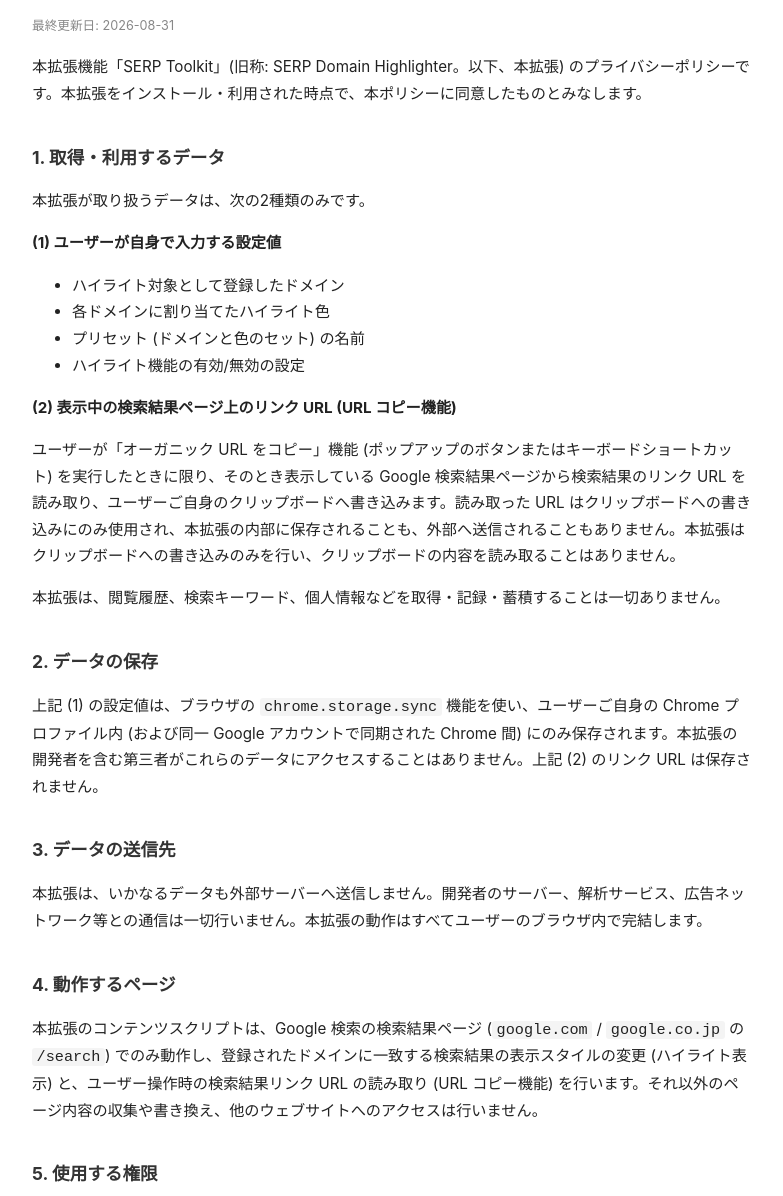
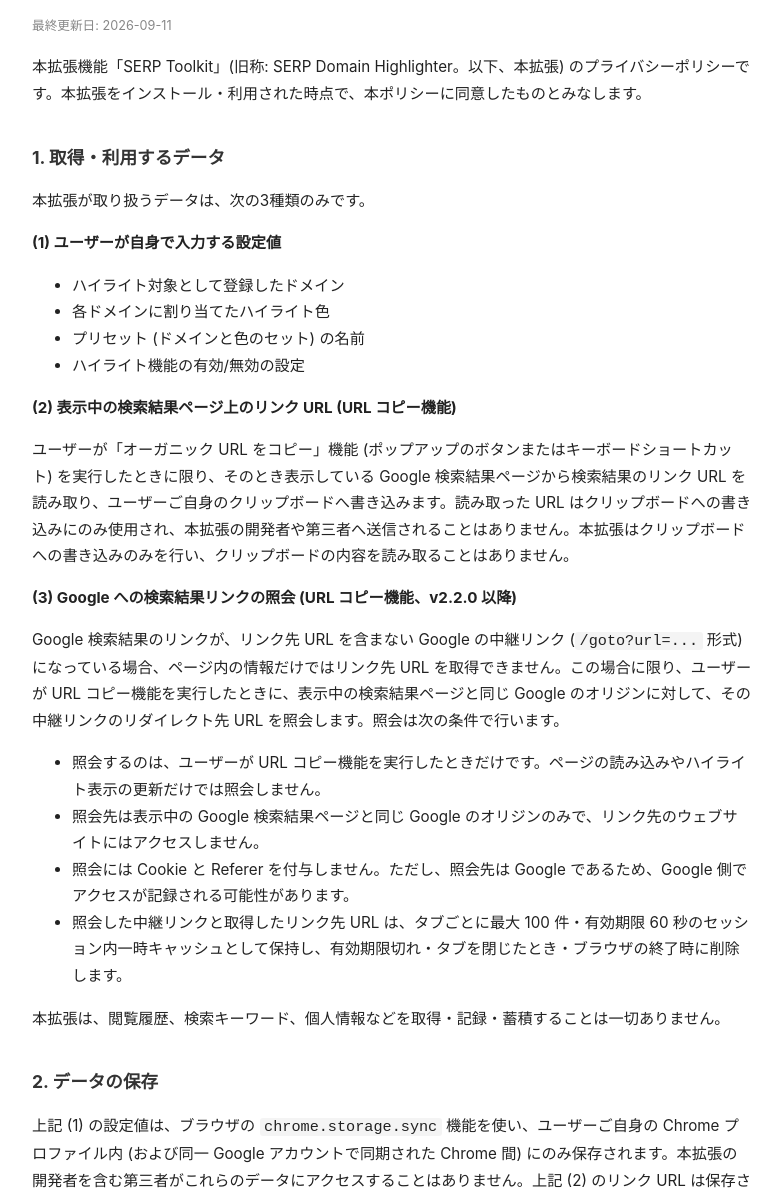
Before and after one commit to ikemotoriku86w-cmd/serp-domain-highlighter-policy, a plain HTML site: page index.html in a window 1280 px wide. Shown: the part 85-1281 px from the top of the page, without its empty margins (248-1031 px from the left). Drawn offline with Linux system fonts and the light colour scheme.

Commit message:
Update policy for SERP Toolkit v2.2.0 (/goto lookup, webRequest / activeTab)
未ログイン時の Google 中継リンク(/goto)に対応した v2.2.0 に合わせ、
URL コピー実行時に限り Google へリダイレクト先を照会する動作、
セッション内一時キャッシュ、webRequest / activeTab 権限の記載を追加。
「いかなるデータも外部へ送信しない」の断定を、開発者・第三者への
送信なし + Google への照会あり、に修正。

Co-Authored-By: Claude Fable 5.1 <noreply@anthropic.com>
Claude-Session: https://claude.ai/code/session_019PopWX19f2MM1inNP7wrNm

```diff
--- a/index.html
+++ b/index.html
@@ -32,12 +32,12 @@
 <body>
 
 <h1>SERP Toolkit プライバシーポリシー</h1>
-<p><small>最終更新日: 2026-08-31</small></p>
+<p><small>最終更新日: 2026-09-11</small></p>
 
 <p>本拡張機能「SERP Toolkit」(旧称: SERP Domain Highlighter。以下、本拡張) のプライバシーポリシーです。本拡張をインストール・利用された時点で、本ポリシーに同意したものとみなします。</p>
 
 <h2>1. 取得・利用するデータ</h2>
-<p>本拡張が取り扱うデータは、次の2種類のみです。</p>
+<p>本拡張が取り扱うデータは、次の3種類のみです。</p>
 <p><strong>(1) ユーザーが自身で入力する設定値</strong></p>
 <ul>
   <li>ハイライト対象として登録したドメイン</li>
@@ -46,22 +46,32 @@
   <li>ハイライト機能の有効/無効の設定</li>
 </ul>
 <p><strong>(2) 表示中の検索結果ページ上のリンク URL (URL コピー機能)</strong></p>
-<p>ユーザーが「オーガニック URL をコピー」機能 (ポップアップのボタンまたはキーボードショートカット) を実行したときに限り、そのとき表示している Google 検索結果ページから検索結果のリンク URL を読み取り、ユーザーご自身のクリップボードへ書き込みます。読み取った URL はクリップボードへの書き込みにのみ使用され、本拡張の内部に保存されることも、外部へ送信されることもありません。本拡張はクリップボードへの書き込みのみを行い、クリップボードの内容を読み取ることはありません。</p>
+<p>ユーザーが「オーガニック URL をコピー」機能 (ポップアップのボタンまたはキーボードショートカット) を実行したときに限り、そのとき表示している Google 検索結果ページから検索結果のリンク URL を読み取り、ユーザーご自身のクリップボードへ書き込みます。読み取った URL はクリップボードへの書き込みにのみ使用され、本拡張の開発者や第三者へ送信されることはありません。本拡張はクリップボードへの書き込みのみを行い、クリップボードの内容を読み取ることはありません。</p>
+<p><strong>(3) Google への検索結果リンクの照会 (URL コピー機能、v2.2.0 以降)</strong></p>
+<p>Google 検索結果のリンクが、リンク先 URL を含まない Google の中継リンク (<code>/goto?url=...</code> 形式) になっている場合、ページ内の情報だけではリンク先 URL を取得できません。この場合に限り、ユーザーが URL コピー機能を実行したときに、表示中の検索結果ページと同じ Google のオリジンに対して、その中継リンクのリダイレクト先 URL を照会します。照会は次の条件で行います。</p>
+<ul>
+  <li>照会するのは、ユーザーが URL コピー機能を実行したときだけです。ページの読み込みやハイライト表示の更新だけでは照会しません。</li>
+  <li>照会先は表示中の Google 検索結果ページと同じ Google のオリジンのみで、リンク先のウェブサイトにはアクセスしません。</li>
+  <li>照会には Cookie と Referer を付与しません。ただし、照会先は Google であるため、Google 側でアクセスが記録される可能性があります。</li>
+  <li>照会した中継リンクと取得したリンク先 URL は、タブごとに最大 100 件・有効期限 60 秒のセッション内一時キャッシュとして保持し、有効期限切れ・タブを閉じたとき・ブラウザの終了時に削除します。</li>
+</ul>
 <p>本拡張は、閲覧履歴、検索キーワード、個人情報などを取得・記録・蓄積することは一切ありません。</p>
 
 <h2>2. データの保存</h2>
-<p>上記 (1) の設定値は、ブラウザの <code>chrome.storage.sync</code> 機能を使い、ユーザーご自身の Chrome プロファイル内 (および同一 Google アカウントで同期された Chrome 間) にのみ保存されます。本拡張の開発者を含む第三者がこれらのデータにアクセスすることはありません。上記 (2) のリンク URL は保存されません。</p>
+<p>上記 (1) の設定値は、ブラウザの <code>chrome.storage.sync</code> 機能を使い、ユーザーご自身の Chrome プロファイル内 (および同一 Google アカウントで同期された Chrome 間) にのみ保存されます。本拡張の開発者を含む第三者がこれらのデータにアクセスすることはありません。上記 (2) のリンク URL は保存されません。上記 (3) の照会結果は、ブラウザの <code>chrome.storage.session</code> 機能によるセッション内の一時キャッシュにのみ保持され、永続的なストレージや同期ストレージには保存されません。</p>
 
 <h2>3. データの送信先</h2>
-<p>本拡張は、いかなるデータも外部サーバーへ送信しません。開発者のサーバー、解析サービス、広告ネットワーク等との通信は一切行いません。本拡張の動作はすべてユーザーのブラウザ内で完結します。</p>
+<p>本拡張は、開発者のサーバー、解析サービス、広告ネットワーク等へデータを送信することは一切ありません。本拡張がブラウザの外部と通信するのは、上記 1-(3) の Google への照会のみで、その際に送信されるのは表示中の検索結果ページに含まれる Google の中継リンクの情報だけです。設定値や取得した URL を開発者や第三者に送信することはありません。</p>
 
 <h2>4. 動作するページ</h2>
-<p>本拡張のコンテンツスクリプトは、Google 検索の検索結果ページ (<code>google.com</code> / <code>google.co.jp</code> の <code>/search</code>) でのみ動作し、登録されたドメインに一致する検索結果の表示スタイルの変更 (ハイライト表示) と、ユーザー操作時の検索結果リンク URL の読み取り (URL コピー機能) を行います。それ以外のページ内容の収集や書き換え、他のウェブサイトへのアクセスは行いません。</p>
+<p>本拡張のコンテンツスクリプトは、Google 検索の検索結果ページ (<code>google.com</code> / <code>google.co.jp</code> の <code>/search</code>) でのみ動作し、登録されたドメインに一致する検索結果の表示スタイルの変更 (ハイライト表示) と、ユーザー操作時の検索結果リンク URL の読み取り (URL コピー機能) を行います。それ以外のページ内容の収集や書き換えは行いません。上記 1-(3) の Google への照会を除き、他のウェブサイトへのアクセスは行いません。</p>
 
 <h2>5. 使用する権限</h2>
 <ul>
   <li><code>storage</code>: 上記 1-(1) の設定値を保存するために使用します。</li>
   <li><code>clipboardWrite</code>: URL コピー機能で、収集した URL の一覧をユーザーのクリップボードへ書き込むために使用します。クリップボードの読み取りは行いません。</li>
+  <li><code>webRequest</code>: URL コピー機能で、上記 1-(3) の照会に対する Google からのリダイレクト応答 (リダイレクト先 URL) を観測するためにのみ使用します。通信内容の変更や遮断は行いません。ユーザーが通常のクリックで開いたリンクや、コピー対象として登録していないタブの通信は記録しません。</li>
+  <li><code>activeTab</code>: ユーザーがポップアップを開いた、またはキーボードショートカットを実行したときに限り、そのタブの Google 検索結果ページに対する一時的なアクセス権を得るために使用します。恒久的なホスト権限は使用しません。</li>
   <li>ホスト権限 (Google 検索結果ページ): ハイライト表示と URL 収集のために、検索結果ページの表示内容を読み取るために使用します。</li>
 </ul>
 
@@ -72,7 +82,7 @@
 <p>本拡張は、ユーザーデータを第三者に販売、貸与、譲渡することはありません。また、信用力判定や融資判定の目的で使用または転送することもありません。本拡張の単一目的 (Google 検索結果のハイライト表示およびオーガニック検索結果 URL のコピー) 以外の用途でユーザーデータを使用することはありません。</p>
 
 <h2>8. ユーザーによるデータ削除</h2>
-<p><code>chrome.storage.sync</code> に保存された設定値は、Chrome の拡張機能管理画面から本拡張をアンインストールすることで削除されます。特定のドメインやプリセットのみを削除したい場合は、本拡張のポップアップ画面から削除してください。</p>
+<p><code>chrome.storage.sync</code> に保存された設定値は、Chrome の拡張機能管理画面から本拡張をアンインストールすることで削除されます。特定のドメインやプリセットのみを削除したい場合は、本拡張のポップアップ画面から削除してください。上記 1-(3) のセッション内一時キャッシュは、有効期限切れ・タブを閉じる・ブラウザを終了するのいずれかで自動的に削除されます。</p>
 
 <h2>9. お問い合わせ</h2>
 <p>本ポリシーや本拡張機能に関するお問い合わせは、Chrome Web Store のサポートタブまたは公開時に記載するメールアドレスまでご連絡ください。</p>
@@ -80,6 +90,7 @@
 <h2>10. 本ポリシーの変更</h2>
 <p>本ポリシーは予告なく変更される場合があります。変更後は本ページの最終更新日が更新されます。</p>
 <ul>
+  <li>2026-09-11: v2.2.0 で、リンク先 URL を含まない Google の中継リンクに対応するため、URL コピー実行時に限り Google へリダイレクト先を照会する動作と、そのセッション内一時キャッシュ、<code>webRequest</code> / <code>activeTab</code> 権限に関する記載を追加。</li>
   <li>2026-08-31: 拡張機能名を SERP Toolkit に変更。オーガニック URL コピー機能の追加に伴い、リンク URL の取り扱いと <code>clipboardWrite</code> 権限に関する記載を追加。</li>
   <li>2026-07-31: 初版。</li>
 </ul>
```
